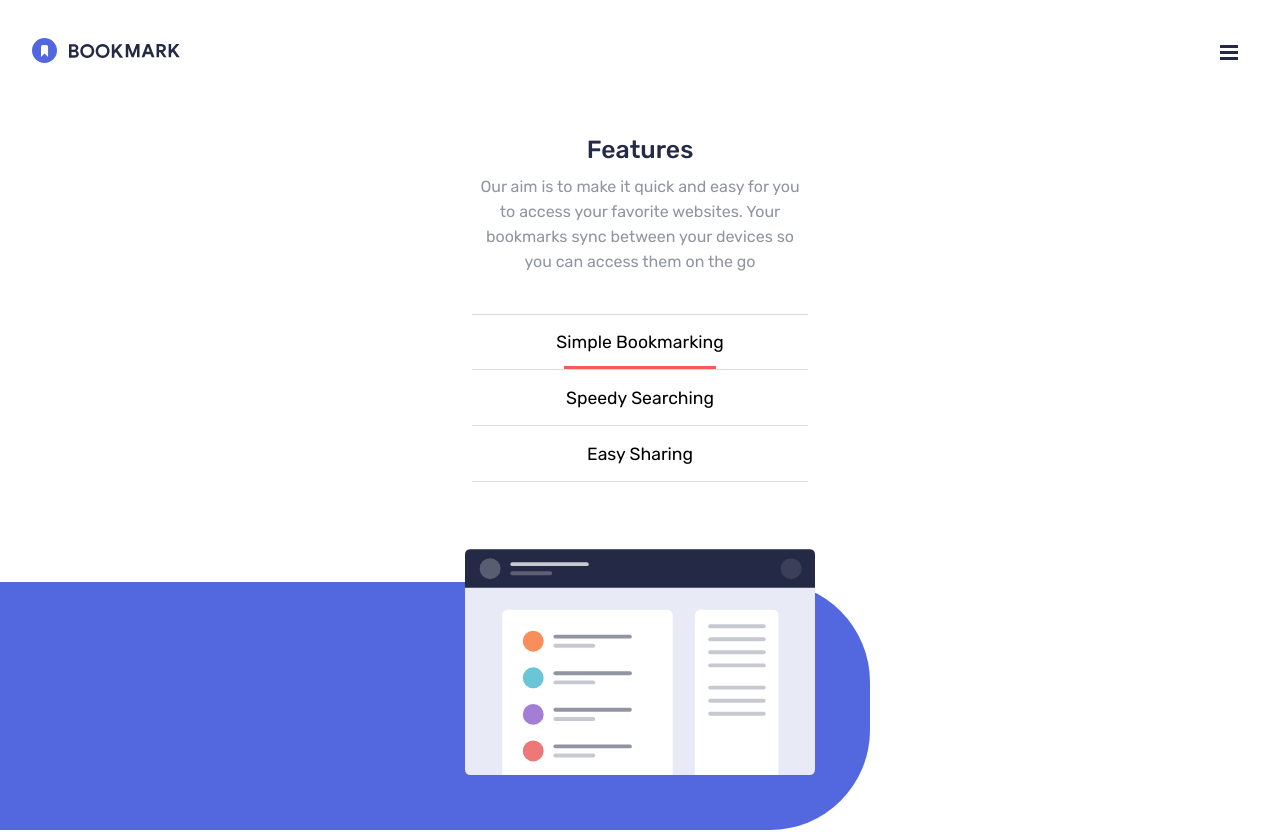
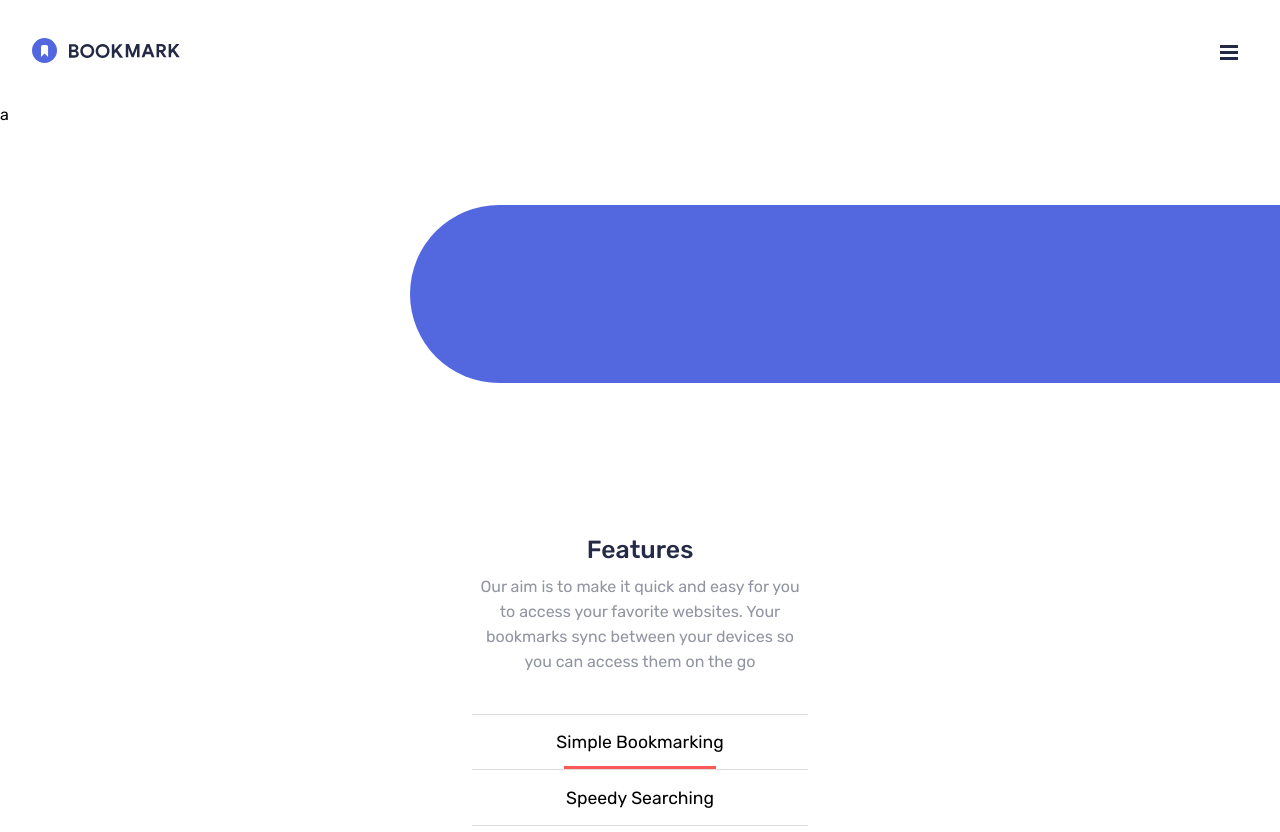
Before and after one commit to leonardomeza87/bookmark-landing-page, a React (Create React App) app: page / in a window 1280 px wide. Shown: the top 832 px of the page. Built offline with nearby package versions, Linux system fonts and the light colour scheme.

Commit message:
Add an animation for the menu

```diff
--- a/src/App.jsx
+++ b/src/App.jsx
@@ -3,12 +3,14 @@ import "./sass/App.scss";
 import Header from "./components/Header";
 import Features from "./components/Features";
 import Extensions from "./components/Extensions";
+import Hero from "./components/Hero";
 
 function App() {
   return (
     <div className="app">
       {/* Main Components */}
       <Header />
+      <Hero />
       <Features />
       <Extensions />
     </div>
--- a/src/components/Header.jsx
+++ b/src/components/Header.jsx
@@ -6,9 +6,19 @@ import { ReactComponent as Close } from "../images/icon-close.svg";
 
 const Header = () => {
   const [menuIsOpen, setMenuIsOpen] = useState(false);
+  const [menuIsHidden, setMenuIsHidden] = useState(true);
 
   const toggleMenu = () => {
-    setMenuIsOpen(!menuIsOpen);
+    if (menuIsOpen) {
+      setMenuIsOpen(false);
+
+      setTimeout(() => {
+        setMenuIsHidden(true);
+      }, 200);
+    } else {
+      setMenuIsHidden(false);
+      setMenuIsOpen(true);
+    }
   };
 
   return (
@@ -18,7 +28,11 @@ const Header = () => {
           <Logo />
         </div>
 
-        <div className={`menu ${menuIsOpen ? "visible" : ""}`}>
+        <div
+          className={`menu ${menuIsOpen ? "visible" : ""} ${
+            menuIsHidden ? "hidden" : ""
+          }`}
+        >
           <ul>
             <li>
               <button className="link">Features</button>
--- /dev/null
+++ b/src/components/Hero.jsx
@@ -0,0 +1,14 @@
+import React from "react";
+
+import BlueSquare from "../helper/BlueSquare";
+
+const Hero = () => {
+  return (
+    <div className="hero">
+      <p>a</p>
+      <BlueSquare />
+    </div>
+  );
+};
+
+export default Hero;
--- a/src/helper/BlueSquare.jsx
+++ b/src/helper/BlueSquare.jsx
@@ -1,7 +1,9 @@
 import React from "react";
 
-const BlueSquare = () => {
-  return <div className="blue-square"></div>;
+const BlueSquare = (inverted) => {
+  return (
+    <div className={`blue-square ${inverted === true ? "inverted" : ""}`}></div>
+  );
 };
 
 export default BlueSquare;
--- a/src/sass/App.scss
+++ b/src/sass/App.scss
@@ -5,7 +5,6 @@
 @use "./components/blueSquare";
 
 @use "./components/header";
-
+@use "./components/hero";
 @use "./components/features";
-
 @use "./components/extensions";
--- a/src/sass/components/_features.scss
+++ b/src/sass/components/_features.scss
@@ -71,6 +71,7 @@
   height: 3px;
 }
 
+.features-container {
   .blue-square {
     position: absolute;
     height: 178px;
@@ -78,6 +79,7 @@
     top: 33px;
     left: 0;
     border-radius: 0 100px 100px 0;
+  }
 }
 
 .card {
--- a/src/sass/components/_header.scss
+++ b/src/sass/components/_header.scss
@@ -18,6 +18,23 @@ header {
     padding: 0 2rem;
 
     background-color: #fff;
+    transition: background-color 0.2s ease-in-out;
+
+    .logo {
+      svg g {
+        path {
+          transition: fill 0.2s ease-in-out;
+        }
+        g {
+          circle {
+            transition: fill 0.2s ease-in-out;
+          }
+          path {
+            transition: fill 0.2s ease-in-out;
+          }
+        }
+      }
+    }
 
     &.triggered {
       background-color: var(--very-dark-blue-a);
@@ -50,10 +67,15 @@ header {
       background-color: var(--very-dark-blue-a);
       padding: 0 2rem;
 
-      display: none;
+      opacity: 0;
+      transition: opacity 0.2s ease-in-out;
 
       &.visible {
-        display: block;
+        opacity: 1;
+      }
+
+      &.hidden {
+        visibility: hidden;
       }
 
       ul {
--- /dev/null
+++ b/src/sass/components/_hero.scss
@@ -0,0 +1,15 @@
+.hero {
+  height: 400px;
+  width: 100%;
+  position: relative;
+
+  .blue-square {
+    position: absolute;
+    top: 100px;
+    height: 178px;
+    width: 68%;
+    right: 0;
+
+    border-radius: 100px 0 0 100px;
+  }
+}
```
Lines whose indentation alone changed are shown as unchanged.
